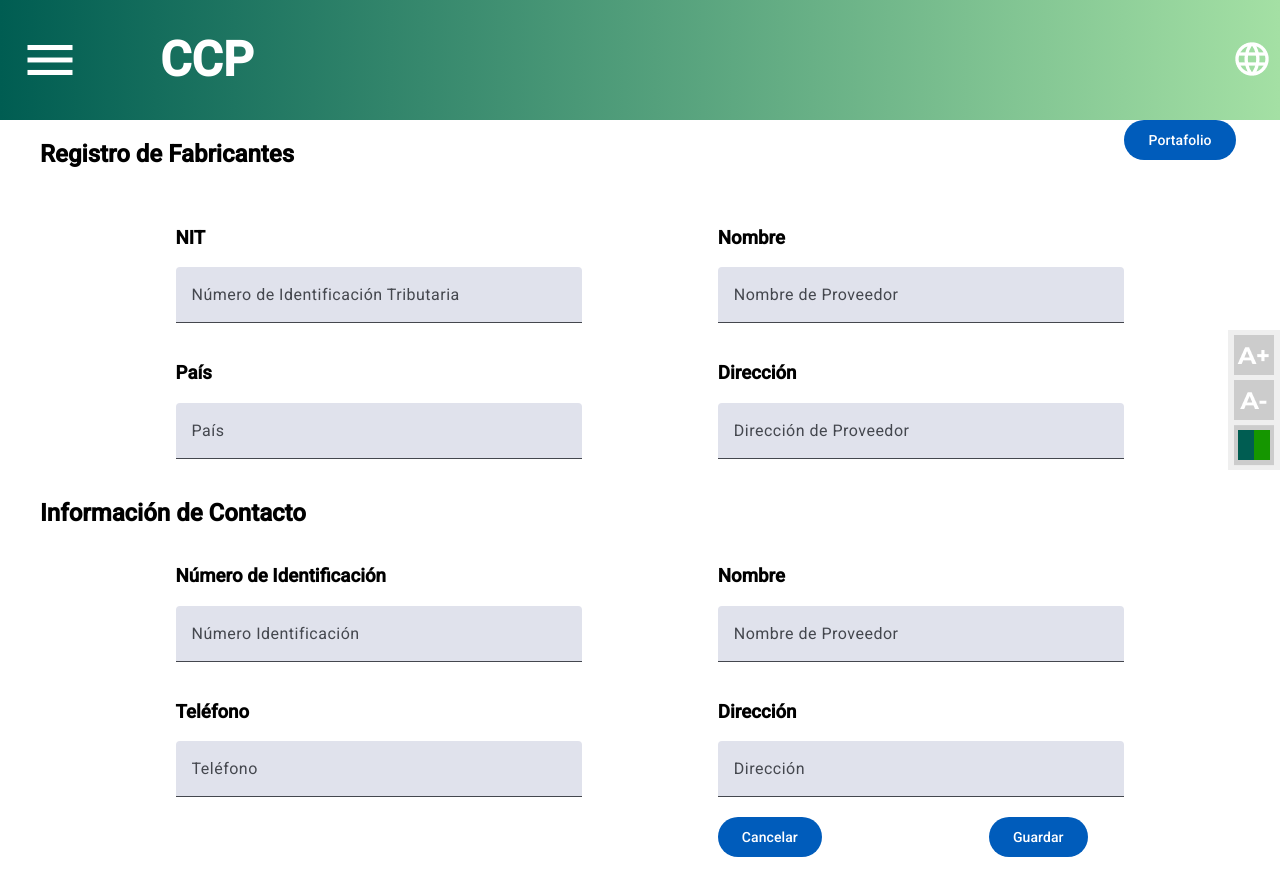
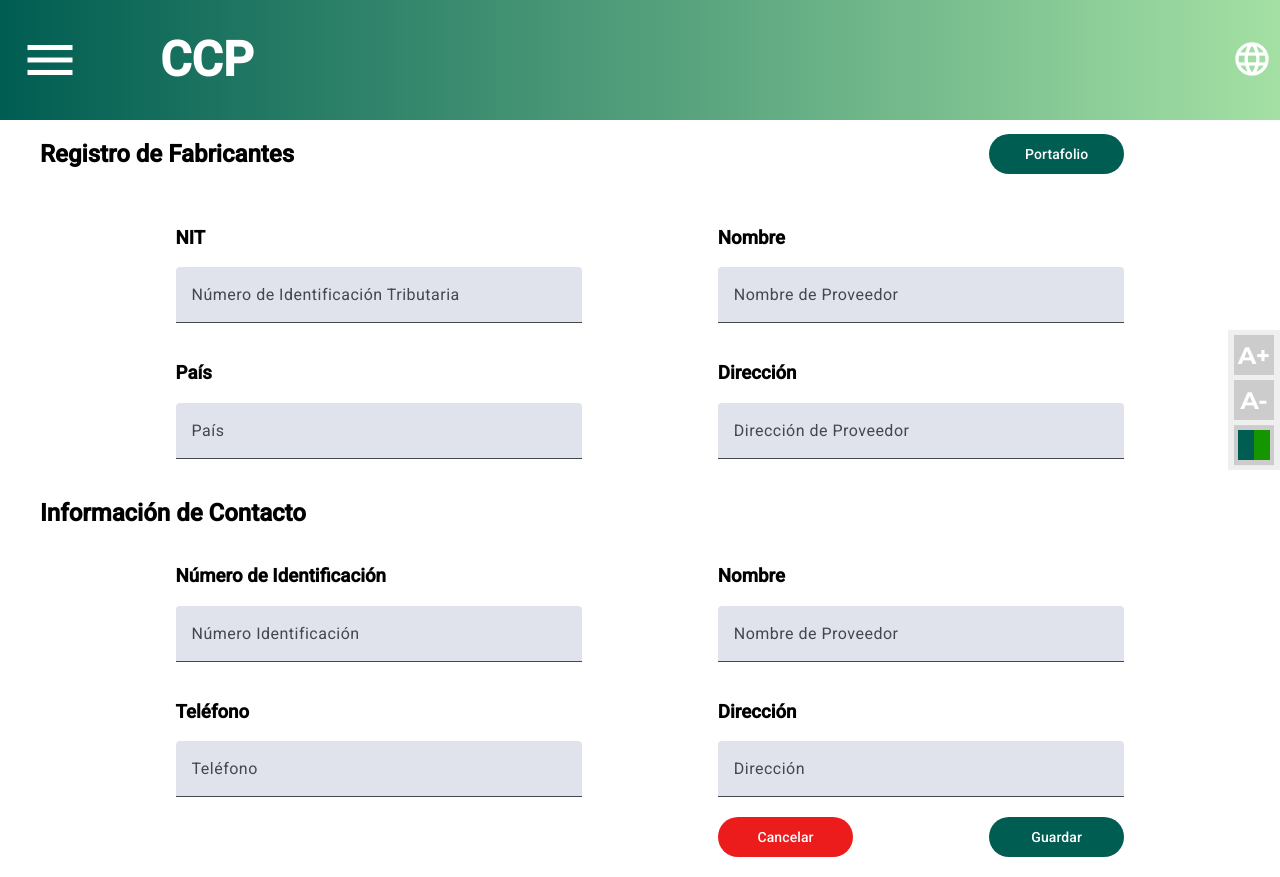
Before and after one commit to f-munozg/MISW4501-G5-Web, an Angular app: page /fabricantes/registro in a window 1280 px wide. Built offline with nearby package versions, Linux system fonts and the light colour scheme.

Commit message:
060 - Se ajusta el estilo de botones en el componente de registro de fabricantes

```diff
--- a/src/app/domains/fabricantes/registro-fabricantes/registro-fabricantes.component.css
+++ b/src/app/domains/fabricantes/registro-fabricantes/registro-fabricantes.component.css
@@ -20,7 +20,19 @@
     }
 
     .grid-item-PortafolioBtn{
-        grid-column: 9 / 10;
+        grid-column: 8 / 9;
+        display: grid;
+
+        .mat-mdc-unelevated-button:not(:disabled) {
+            color: var(--mdc-filled-button-label-text-color, var(--mat-sys-on-primary));
+            background-color: #005d52 !important;
+        }
+
+        .PortafolioBtn{
+            justify-content: center;
+            justify-items: center;
+            align-self: center;
+        }
     }
 }
 
@@ -130,9 +142,31 @@
 
     .grid-item-CancelarBtnDiv{
         grid-column: 6 / 7;
+        display: grid;
+
+        .mat-mdc-unelevated-button:not(:disabled) {
+            color: var(--mdc-filled-button-label-text-color, var(--mat-sys-on-primary));
+            background-color: #EC1C1C !important;
+        }
+
+        .CancelarBtn{
+            justify-content: center;
+            justify-items: center;
+        }
     }
 
     .grid-item-GuardarBtnDiv{
         grid-column: 8 / 9;
+        display: grid;
+
+        .mat-mdc-unelevated-button:not(:disabled) {
+            color: var(--mdc-filled-button-label-text-color, var(--mat-sys-on-primary));
+            background-color: #005d52 !important;
+        }
+
+        .GuardarBtn{
+            justify-content: center;
+            justify-items: center;
+        }
     }
 }
```
